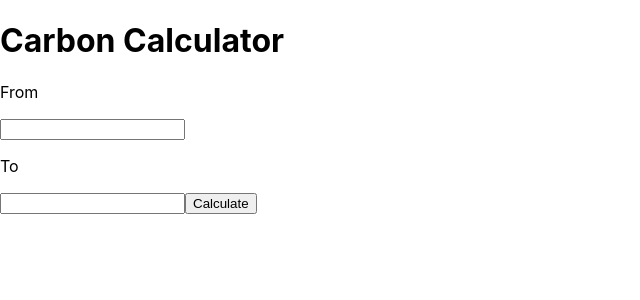
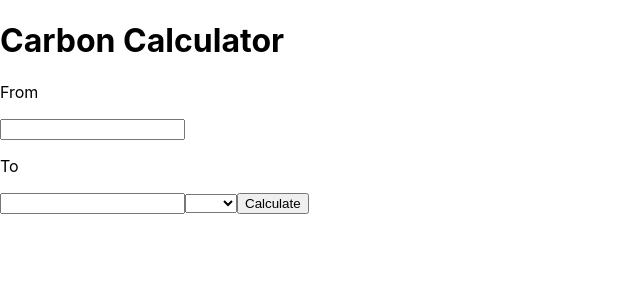
Before and after one commit to nwmbutler/carbon_calculator, a React (Create React App) app in the folder client/: page / in a window 1280 px wide. Shown: the top 300 px of the page, without its empty margins (0-640 px from the left). Built offline with nearby package versions, Linux system fonts and the light colour scheme; the HTML template or start-up script is replaced by a standard one.

Commit message:
added transport mode option

```diff
--- a/client/src/Form.js
+++ b/client/src/Form.js
@@ -5,13 +5,16 @@ export default class Form extends React.Component {
     super(props);
 
     this.state = { origin: '',
-  destination: ''
+  destination: '',
+  mode: ''
   };
   }
 
 
   handleInputChange = e => {
+    alert("chenaged")
     this.setState({
+
       [e.target.name]: e.target.value,
     });
   };
@@ -20,19 +23,14 @@ export default class Form extends React.Component {
   handleSubmit = e => {
     e.preventDefault();
 
-    const { origin, destination } = this.state;
+    const { origin, destination, mode } = this.state;
 
     const journey = {
-      origin, destination
+      origin, destination, mode
     };
-    alert(journey.destination)
+
+    alert(journey.mode)
   }
-
-
-
-
-
-
 
 
   render() {
@@ -51,6 +49,15 @@ export default class Form extends React.Component {
             name = 'destination'
             onChange={this.handleInputChange}
           />
+
+    <select name = 'mode' onChange={this.handleInputChange} value={this.state.mode}> >
+        <option value="null" ></option>
+        <option value="Car" >Car</option>
+        <option value="Bike" >Bike</option>
+        <option value="Walk" >Walk</option>
+
+      </select>
+
           <button type="submit">
                 Calculate
               </button>
```
